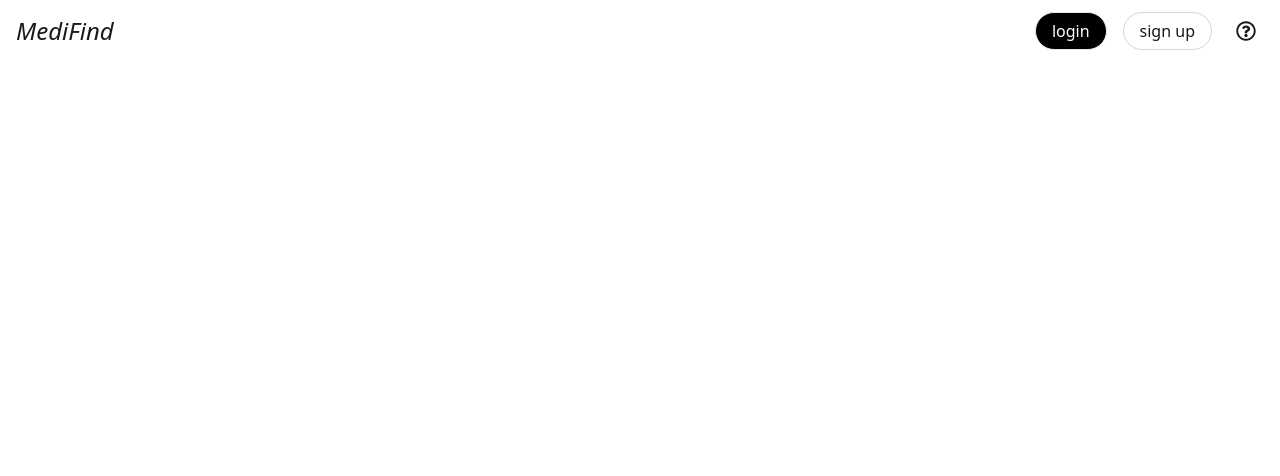
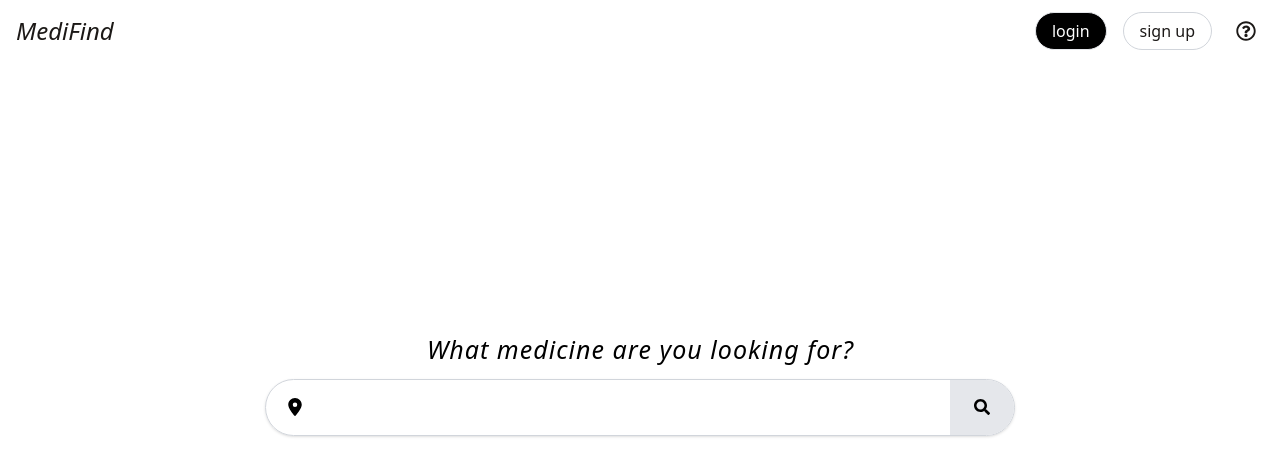
Before and after one commit to broken-Keyboard-95/Front-End, a Next.js app: page / in a window 1280 px wide. Shown: the top 476 px of the page. Built offline with nearby package versions, Linux system fonts and the light colour scheme.

Commit message:
Home Page

```diff
--- a/src/app/globals.css
+++ b/src/app/globals.css
@@ -1,9 +1,3 @@
 @tailwind base;
 @tailwind components;
 @tailwind utilities;
-
-
-
-body{
-    height: 300vh;
-}
--- a/src/app/layout.tsx
+++ b/src/app/layout.tsx
@@ -14,7 +14,7 @@ export default function RootLayout({
 }) {
   return (
     <html lang="en" suppressHydrationWarning>
-      <body className='dark:bg-myBlack-900'>
+      <body className='dark:bg-myBlack-900 dark:text-white'>
           <Providers>{children}</Providers>
       </body>
     </html>
--- a/src/app/page.tsx
+++ b/src/app/page.tsx
@@ -1,12 +1,28 @@
+"use client"
+
 import MainNavbar from "../components/Navbars/MainNavbar"
+import PrompetMessage from "../components/mainPage/PrompetMessage"
+import Prompet from "../components/mainPage/Prompet"
+import { useState } from "react"
 
 export default function Home() {
+
+    const [isSearch, setIsSearch] = useState(false)
+
+    const search = () =>{
+
+    }
+
   return (
     <>
-      <div >
+      <div className="flex flex-col items-center justify-end sm:justify-center min-h-screen
+                     gap-4 overflow-hidden p-4 relative">
+
         <MainNavbar/>
 
+        <PrompetMessage isSearch={isSearch}/>
 
+        <Prompet setIsSearch={setIsSearch} isSearch={isSearch}/>
 
       </div>
 
--- a/src/components/Navbars/MainNavbar.tsx
+++ b/src/components/Navbars/MainNavbar.tsx
@@ -14,8 +14,8 @@ export default function MainNavbar() {
     useEffect(() =>{
 
         const checkScroll = () =>{
-            if(window.scrollY > 0) return headerRef.current?.classList.add('border-gray-200')
-            else return headerRef.current?.classList.remove('border-gray-200')
+            if(window.scrollY > 0) return headerRef.current?.classList.add('border-b')
+            else return headerRef.current?.classList.remove('border-b')
         }
 
         window.addEventListener('scroll', checkScroll)
@@ -41,7 +41,7 @@ export default function MainNavbar() {
 
     return (
         <motion.header ref={headerRef} initial={{y:"-100%"}} animate={{y:0}}
-                className="text-stone-900 bg-white dark:bg-myBlack-900 fixed top-0 w-full border-b border-transparent" >
+                className="text-stone-900 bg-white dark:bg-myBlack-900 fixed top-0 w-full border-gray-200 dark:border-myBlack-700" >
 
             <nav className="2xl:container px-4 flex items-center justify-between py-3 ">
                 <Link href='/' className="text-2xl italic dark:text-white"><motion.span>MediFind</motion.span></Link>
--- /dev/null
+++ b/src/components/mainPage/Prompet.tsx
@@ -0,0 +1,60 @@
+"use client"
+
+import {motion} from 'framer-motion'
+
+import { FaLocationDot } from "react-icons/fa6";
+import { FaSearch } from "react-icons/fa";
+import { useEffect, useState } from 'react';
+
+
+type PrompetMessageProps = {
+  setIsSearch: React.Dispatch<React.SetStateAction<boolean>>;
+  isSearch: boolean;
+};
+
+export default function Prompet({setIsSearch,isSearch}:PrompetMessageProps) {
+
+
+  return (
+    <motion.div initial={{y:"1000px"}} animate={{y:'-15px'}} transition={{duration:.3,}}
+          className={`border-[1.4px] flex gap-4 rounded-full overflow-hidden items-center w-full max-w-[330px] border-gray-300
+             dark:border-myBlack-700 shadow 2vsm:max-w-[490px] vsm:max-w-[750px]
+              ${isSearch && `fixed bottom-2 w-[330px] 2vsm:w-[490px] vsm:w-[440px] sm:w-[640px] md:w-[750px]`}`} >
+
+        <button className="ml-3 p-2 rounded-full text-lg hover:bg-gray-200 dark:hover:bg-myBlack-700">
+            <FaLocationDot/></button>
+
+        <input type="text"
+                className="outline-none h-[55px] flex-grow dark:bg-transparent"/>
+
+        <button onClick={() => setIsSearch(true)} className="px-6 h-[55px] bg-gray-200 dark:bg-myBlack-700" ><FaSearch/></button>
+    </motion.div>
+  )
+}
+
+
+
+
+/*className={`
+    w-full max-w-[320px]
+    border flex gap-4 rounded-full overflow-hidden shadow border-gray-300 items-center
+    dark:border-myBlack-700 dark:border-[1.4px]
+
+    2vsm:max-w-[360px]
+    vsm:max-w-[750px]
+    sm:max-w-[750px]
+    md:max-w-[750px]
+    lg:max-w-[750px]
+    xl:max-w-[750px]
+
+    ${isSearch && `
+      fixed bottom-4
+      max-w-[300px]
+      2vsm:max-w-[360px]
+      vsm:max-w-[420px]
+      sm:max-w-[600px]
+      md:max-w-[700px]
+      lg:max-w-[900px]
+      xl:max-w-[1100px]
+    `}
+  `}*/
--- /dev/null
+++ b/src/components/mainPage/PrompetMessage.tsx
@@ -0,0 +1,26 @@
+"use client"
+
+import { motion } from "framer-motion"
+
+
+type PrompetMessageProps = {
+  isSearch: boolean;
+};
+
+export default function PromptMessage({isSearch}:PrompetMessageProps) {
+  const message = "What medicine are you looking for?".split("")
+
+  if(isSearch === false) return (
+        <h2 className="absolute sm:static top-1/2 -translate-y-1/2 text-lg sm:text-[20px] lg:text-[25px] italic
+                flex gap-[1px] sm:translate-y-[-15px]">
+
+        {message.map((char, index) => (
+            <motion.span key={index} initial={{ display: 'none'}} animate={{ display: 'inline'}}
+                        transition={{ delay: index * 0.05,  duration: 0.2, }} >
+
+            {char === " " ? "\u00A0" : char} {/* this "\u00A0" is bacuase space => ' ' */}
+            </motion.span>
+        ))}
+        </h2>
+    )
+}
--- a/tailwind.config.js
+++ b/tailwind.config.js
@@ -11,6 +11,11 @@ module.exports = {
             "800":"#222",
             "700":"#333",
           }
+        },
+
+        screens:{
+          "2vsm":"395px",
+          vsm:"450px",
         }
     },
 
```
